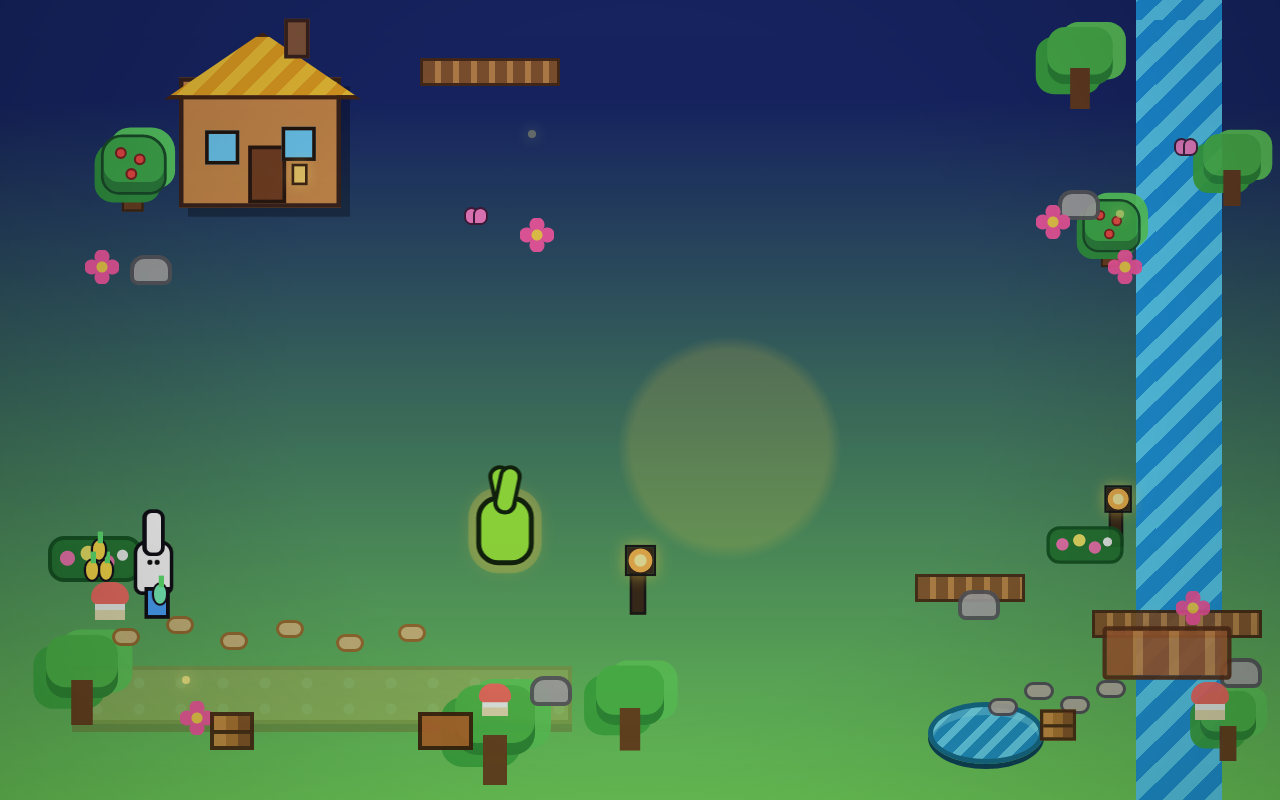
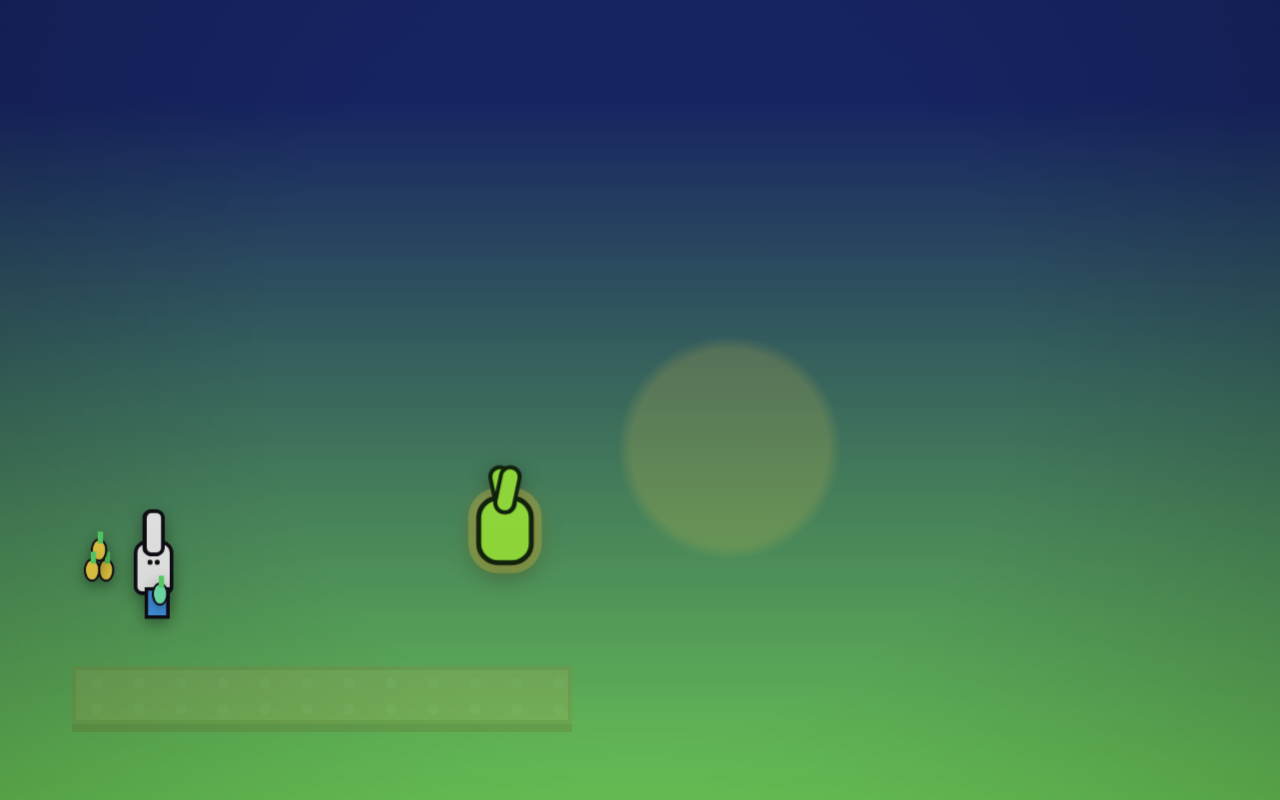
Before and after one commit to byeol-coder/dot-forest, a plain HTML site: page index.html in a window 1280 px wide. Drawn offline with Linux system fonts and the light colour scheme.

Commit message:
Clean visual layer for character animation scene

```diff
--- a/visual-only.css
+++ b/visual-only.css
@@ -78,7 +78,7 @@ body {
   display: none !important;
 }
 
-/* 캐릭터는 상단 애니메이션의 주인공이므로 더 선명하게 보이도록 레이어 강화 */
+/* 기존 배경 이미지 속 캐릭터와 겹치지 않도록 조작 오브젝트를 작고 낮은 전경 레이어로 정리 */
 .player,
 .companion,
 .lumi,
@@ -87,18 +87,20 @@ body {
   z-index: 30 !important;
 }
 
-/* 배경이 이미지 중심으로 보일 수 있도록 기존 픽셀 장식 레이어는 약하게 처리 */
+.player,
+.companion,
+.lumi {
+  filter: drop-shadow(0 7px 10px rgba(0,0,0,.36));
+}
+
+/* 배경 안에 이미 충분한 오브젝트가 있으므로, 추가 픽셀 장식은 숨겨 실제 게임 이미지 중심으로 보이게 처리 */
 .tile-map,
 .grass-detail,
 .pixel-sky,
 .sunset-glow,
 .cloud,
 .far-hills,
-.forest-backdrop {
-  opacity: 0 !important;
-}
-
-/* 기존 오브젝트는 이미지 위에 과하게 겹치지 않도록 일부 장식만 약화 */
+.forest-backdrop,
 .cabin,
 .tree,
 .berry-tree,
@@ -110,7 +112,6 @@ body {
 .mushroom,
 .crate,
 .chest,
-.path,
 .path-stones,
 .river,
 .bridge,
@@ -119,7 +120,12 @@ body {
 .butterfly,
 .firefly,
 .water-sparkle {
-  opacity: .92;
+  opacity: 0 !important;
+}
+
+/* path는 아주 약하게만 남겨 캐릭터가 걷는 바닥감을 보조합니다. */
+.path {
+  opacity: .18 !important;
 }
 
 /* 키보드/닷패드 조작은 화면 UI 없이도 가능 */
@@ -129,11 +135,17 @@ body::after {
   inset: 0;
   pointer-events: none;
   background:
-    radial-gradient(circle at 50% 45%, transparent 0 45%, rgba(0,0,0,.18) 100%),
-    linear-gradient(to bottom, rgba(0,0,0,.08), rgba(0,0,0,.12));
+    radial-gradient(circle at 50% 45%, transparent 0 48%, rgba(0,0,0,.16) 100%),
+    linear-gradient(to bottom, rgba(0,0,0,.04), rgba(0,0,0,.1));
   z-index: 1;
 }
 
 .game-screen > * {
   position: absolute;
 }
+
+@media (max-width: 900px) {
+  .game-screen[data-session="lumi"] {
+    transform-origin: left top;
+  }
+}
```
